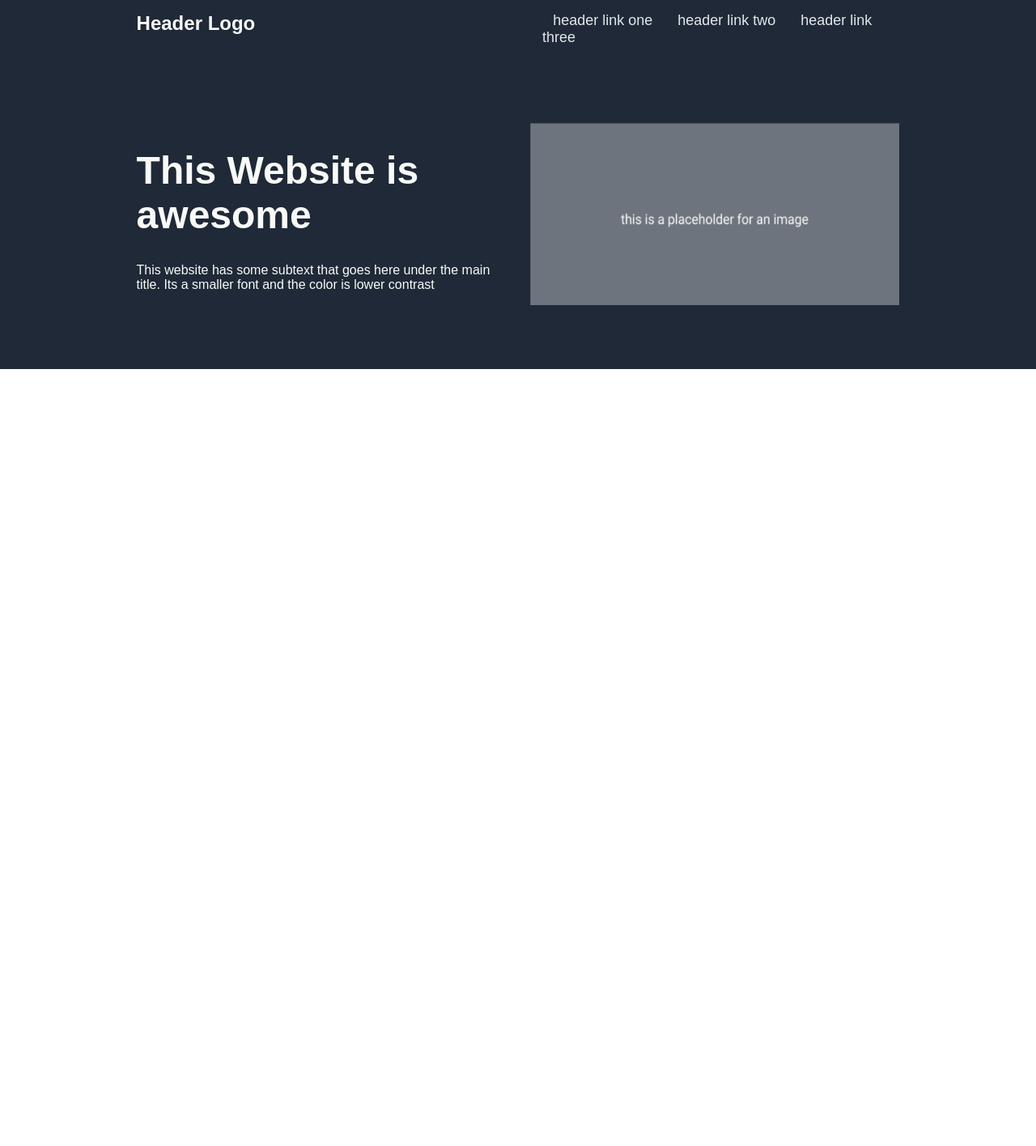
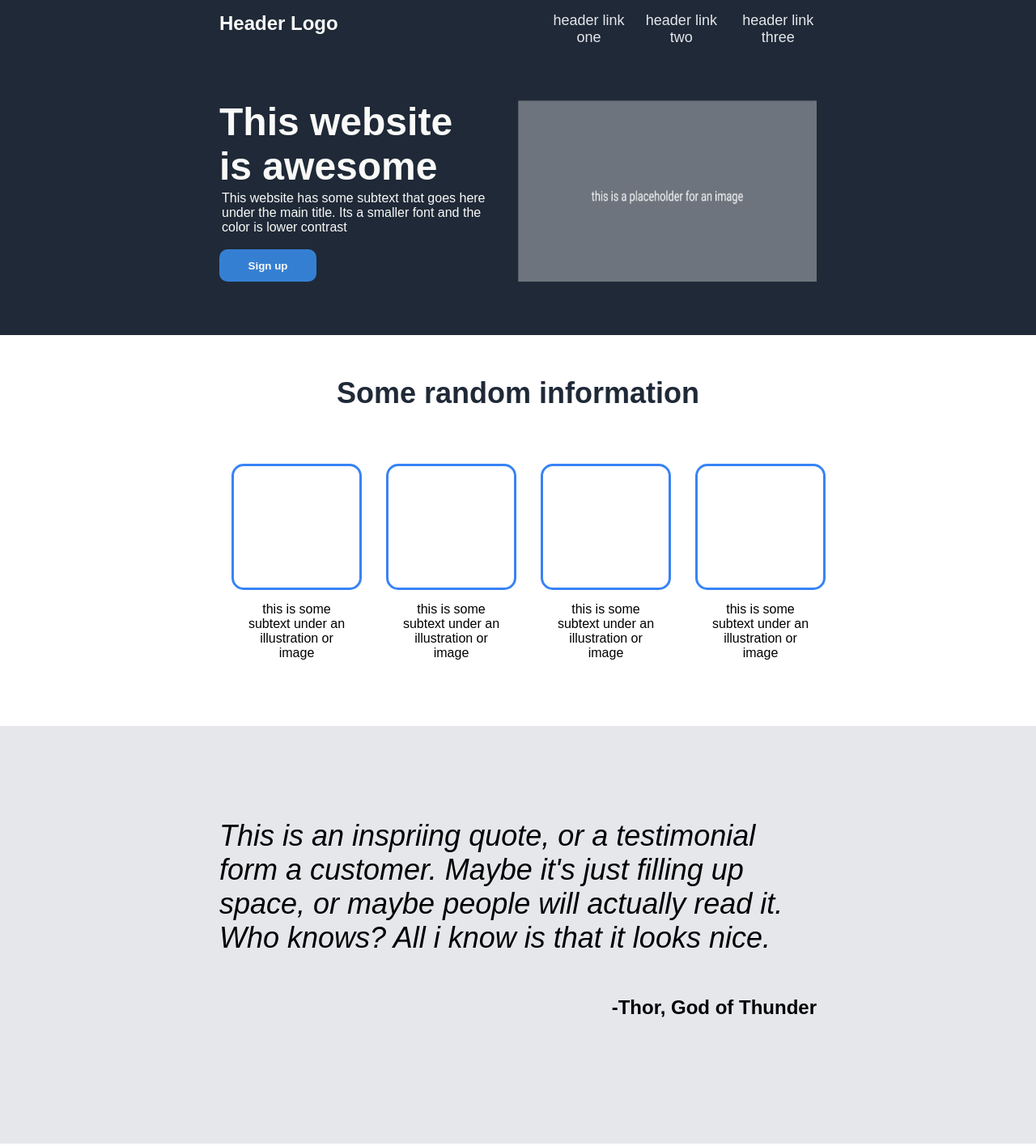
Before and after one commit to Asyqorrr/landingPageeee, a plain HTML site: page index.html in a window 1280 px wide. Shown: the top 1416 px of the page at 81% size. Before the commit the page ends 800 px from the top, so only its background shows below. Drawn offline with Linux system fonts and the light colour scheme.

Commit message:
finished v1

```diff
--- a/index.html
+++ b/index.html
@@ -25,7 +25,7 @@
             <div class="flex-container">
                 <div class="landingText">
                     <div class="title">
-                        <h1>This Website is awesome</h1>
+                        <p class="title">This website is awesome</p>
                     </div>
 
                     <div class="desc">
@@ -33,21 +33,96 @@
                             Its a smaller font and the color is lower contrast
                         </p>
                     </div>
+
+                    <div class="button">
+                        <a href="signup.html">
+                            <button class="signup">
+                                Sign up
+                            </button>
+                        </a>
+                    </div>
+
                 </div>
 
                 <div class="landingImage">
                     <img src="/image/Screenshot 2024-05-31 021542.png" alt="placeholder">
                 </div>
             </div>
+    </header>
+
+
+    <main>
+        <div class="flex-container main">
+            <div class="mainTitle">
+                <p>Some random information</p>
+            </div>
+
+            <div class="flex-container">
+                <div class="boxes">
+                    <div class="box"></div>
+                    <div class="boxdesc">this is some subtext under an illustration or image</div>
+                </div>
+                <div class="boxes">
+                    <div class="box"></div>
+                    <div class="boxdesc">this is some subtext under an illustration or image</div>
+                </div>
+                <div class="boxes">
+                    <div class="box"></div>
+                    <div class="boxdesc">this is some subtext under an illustration or image</div>
+                </div>
+                <div class="boxes">
+                    <div class="box"></div>
+                    <div class="boxdesc">this is some subtext under an illustration or image</div>
+                </div>
+            </div>
+        </div>
+
+
+        <div class="div quotes">
+            <div class="flex-container quotes">
+                <div class="quote">
+                    <p>This is an inspriing quote, or a testimonial form a customer.
+                        Maybe it's just filling up space, or maybe people will actually read it.
+                        Who knows? All i know is that it looks nice.
+                    </p>
+                </div>
+
+                <div class="author">
+                    <p>-Thor, God of Thunder</p>
+                </div>
+            </div>
+        </div>
+
+
+        <div class="blue-section">
+            <div class="flex-container action">
+                <div class="texts">
+                    <p class="title">Call to action! It's time!</p>
+                    <p class="desc">Sign up for our product by clicking that button right over there!</p>
+                </div>
+
+                <div class="signup-bot">
+                    <a href="signup.html">
+                        <button class="button-bot">
+                            Sign Up
+                        </button>
+                    </a>
+                </div>
+
+            </div>
 
 
 
+        </div>
 
+    </main>
 
-    </header>
+    <footer>
+        <div class="flex-container footer">
+            <p>Copyright Asyqor Thoriq 2024</p>
+        </div>
 
-
-
+    </footer>
 
 
 
--- a/styles.css
+++ b/styles.css
@@ -12,9 +12,9 @@ body{
 
 .flex-container{
     display:flex;
-    margin-left: 12%;
-    margin-right: 12%;
-    padding-bottom: 5%;
+    margin-left: 20%;
+    margin-right: 20%;
+    padding-bottom: 4%;
 }
 
 .flex-container .logoText{
@@ -24,39 +24,214 @@ body{
 }
 
 .flex-container div{
-    padding: 15px;
+    margin: 15px;
     flex: 1;
 }
 
 .flex-container .linkHead{
     flex: 2 1 0;
+    margin-left: 0px;
+    margin-right: 0px;
+    display: flex;
 }
 
 .flex-container .linkHead a{
-    padding: 3%;
+    /* padding: 4%; */
+    /* width: 60px;
+    height: 60px; */
     font-size: 18px;
     color: #E5E7EB;
     text-decoration: none;
+    text-align: center;
+    font-size: 18px;
+    flex: auto;
+    justify-content: space-between;
 }
 
-.flex-container .landingText .title h1{
+.flex-container .landingText {
+    margin: 0px;
+}
+
+
+.flex-container .landingText .title{
+    margin-top: 0px;
+    margin-bottom: 0px;
+    display: flex;
+}
+
+.flex-container .landingText .title p{
     font-size: 48px;
     font-weight: 900;
-}
-
-.flex-container .landingText .title{
-    padding:0;
+    flex: auto;
+    flex-direction: column;
 }
 
 .flex-container .landingText .desc{
-    padding:0;
+    margin-top: 0;
+    padding:3px;
+}
+
+.flex-container .landingText .desc p{
+    margin: 0;
 }
 
 .flex-container .landingImage{
     display: flex;
+    margin-top: 0;
 }
 
 .flex-container .landingImage img{
+    /* padding-top: 10px; */
     max-width: 100%;
     flex: auto;
 }
+
+
+.button a{
+    display: flex;
+    width: 120px;
+    height: 40px;
+    text-decoration: none;
+}
+
+.button a .signup{
+    background-color: rgb(53, 127, 211);
+    flex:auto;
+    border-radius: 10px;
+    color: #F9FAF8;
+    font-weight: bold;
+    border: 0cm;
+}
+
+.flex-container.main .mainTitle p{
+    color: #1F2937;
+    font-size: 36px;
+    font-weight: bolder;
+    text-align: center;
+}
+
+.flex-container.main .mainTitle{
+    margin-bottom: 0;
+}
+
+.flex-container.main{
+    flex-direction: column;
+    padding-bottom: 5px;
+}
+
+.flex-container.main .boxes{
+    display: flex;
+    justify-content: space-around;
+    flex-direction: column;
+    align-items: center;
+}
+
+.flex-container.main .flex-container .boxes .box {
+        height: 150px;
+        width: 155px;
+        border: 3px solid #3883F6;
+        flex: 1 1 auto;
+        margin: 0%;
+        border-radius: 15px;
+}
+
+.flex-container.main .flex-container .boxes .boxdesc{
+    padding-left: 5;
+    text-align: center;
+}
+
+.div.quotes {
+    padding-top: 5%;
+    padding-bottom: 5%;
+    background-color: #E5E7EB;
+}
+
+.flex-container.quotes {
+    flex-direction: column;
+}
+
+.flex-container.quotes .quote{
+    margin-bottom: 0;
+    font-size: 36px;
+    font-style: italic;
+}
+
+
+
+.flex-container .author p{
+    margin-top: 0;
+    text-align: right;
+    font-size: 24px;
+    font-weight: bold;
+}
+
+.flex-container .texts{
+    flex: 2 1 0;
+}
+
+.flex-container .texts .title{
+    font-size: 36px;
+    font-weight: bold;
+    color: #E5E7EB;
+    margin-bottom:0;
+}
+
+.flex-container .texts .desc{
+    font-size: 18px;
+    color: #E5E7EB;
+    margin-bottom:0;
+}
+
+
+.blue-section{
+    margin-top: 5%;
+    margin-bottom: 5%;
+    padding: 30px;
+    background-color: #3883F6;
+}
+
+.signup-bot{
+    display: flex;
+    justify-content: center;
+    align-items: center;
+}
+
+.signup-bot a .button-bot{
+    background-color: transparent;
+    flex:2 1 0;
+    border-radius: 10px;
+    color: #F9FAF8;
+    font-weight: bold;
+    border: 2px solid #F9FAF8;
+    font-size: 20px;
+
+}
+
+
+.signup-bot a{
+    display: flex;
+    width: 180px;
+    height: 50px;
+    text-decoration: none;
+}
+
+.flex-container.action{
+    padding-bottom: 40px;
+}
+
+footer{
+    background-color: #1F2937;
+}
+
+.flex-container.footer{
+    padding: 15px;
+    display: flex;
+    justify-content: center;
+    align-items: center;
+}
+
+.flex-container.footer p{
+    color: #F9FAF8;
+    flex: 1;
+    text-align: center;
+}
```
Also changed, not shown: signup.html (added, +1 -0 lines).
